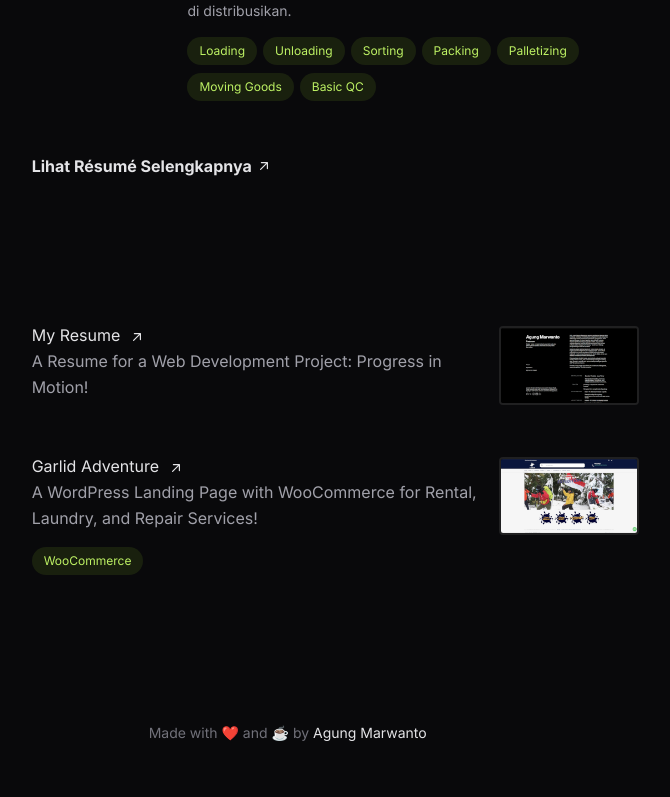
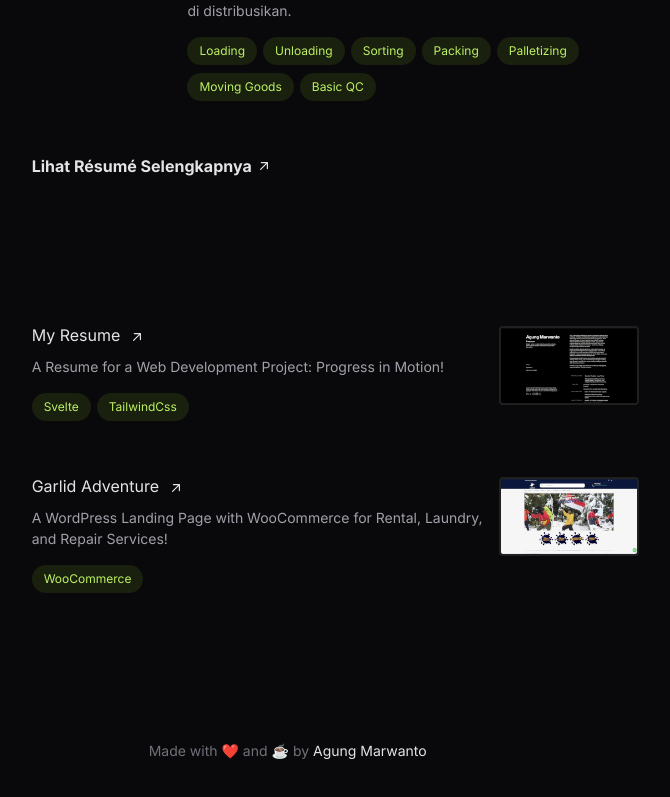
Before and after one commit to AgungPixel/agungM, a SvelteKit app: page / in a window 1280 px wide. Shown: the part 1459-2256 px from the top of the page, without its empty margins (593-1263 px from the left). Built offline with nearby package versions, Linux system fonts and the light colour scheme.

Commit message:
move project to js

```diff
--- /dev/null
+++ b/src/lib/data/projects.js
@@ -0,0 +1,18 @@
+// src/lib/data/projects.js
+
+export const projects = [
+  {
+    title: "My Resume",
+    url: "/", // Link internal
+    image: "/images/Resume-thumbnail.png", // Pastikan path image dimulai dengan slash '/'
+    description: "A Resume for a Web Development Project: Progress in Motion!",
+    technologies: ["Svelte", "TailwindCss"] // Kosongkan jika tidak ada tags
+  },
+  {
+    title: "Garlid Adventure",
+    url: "https://garlidadventure.com/",
+    image: "/images/Garlid-thumbnail.png",
+    description: "A WordPress Landing Page with WooCommerce for Rental, Laundry, and Repair Services!",
+    technologies: ["WooCommerce"]
+  }
+];
--- a/src/routes/+page.svelte
+++ b/src/routes/+page.svelte
@@ -9,6 +9,7 @@
   // Import data yang baru dibuat
   import { aboutData } from '$lib/data/about.js';
   import { experiences } from '$lib/data/experiences';
+  import { projects } from '$lib/data/projects';
   import { siteConfig } from '$lib/data/site.config'; // Kalau mau pakai link resume dari config
 
   let cleanupGlowEffect;
@@ -180,102 +181,61 @@
       <!-- Main Section -->
       <div>
         <ul class="group/list">
-          <!-- Resume Project -->
+          {#each projects as project}
             <li class="mb-12">
-            <div
-              class="group relative grid gap-4 pb-1 transition-all sm:grid-cols-8 sm:gap-8 md:gap-4 lg:hover:!opacity-100 lg:group-hover/list:opacity-50">
-              <!-- Hover Effect Project -->
-              <div
-                class="absolute -inset-x-4 -inset-y-4 z-0 hidden rounded-md transition motion-reduce:transition-none lg:-inset-x-6 lg:block lg:group-hover:bg-zinc-800/50 lg:group-hover:shadow-[inset_0_1px_0_0_rgba(148,163,184,0,1)] lg:group-hover:drop-shadow-lg">
-              </div>
-              <!-- Picture Project -->
+              <div class="group relative grid gap-4 pb-1 transition-all sm:grid-cols-8 sm:gap-8 md:gap-4 lg:hover:!opacity-100 lg:group-hover/list:opacity-50">
+                <div class="absolute -inset-x-4 -inset-y-4 z-0 hidden rounded-md transition motion-reduce:transition-none lg:-inset-x-6 lg:block lg:group-hover:bg-zinc-800/50 lg:group-hover:shadow-[inset_0_1px_0_0_rgba(148,163,184,0,1)] lg:group-hover:drop-shadow-lg"></div>
+
                 <img
                   class="aspect-video object-cover rounded border-2 border-zinc-200/10 transition group-hover:border-zinc-200/30 sm:order-1 sm:col-span-2 sm:translate-y-1"
-                src="images/Resume-thumbnail.png" alt="Resume Agung Marwanto" loading="lazy" width="200" height="48"
+                  src={project.image}
+                  alt={project.title}
+                  loading="lazy"
+                  width="200"
+                  height="48"
                       decoding="async">
-              <!-- Desc&Title Project -->
+
                 <div class="z-10 sm:col-span-6">
                   <h3>
                     <a class="inline-flex items-baseline font-medium leading-tight text-zinc-200 hover:text-lime-300 focus-visible:text-lime-300 group/link text-base"
-                    href="/">
-                    <span
-                      class="absolute -inset-x-4 -inset-y-2.5 hidden rounded md:-inset-x-6 md:-inset-y-4 lg:block"></span>
-                    <span>My Resume
+                      href={project.url} target={project.url.startsWith('http') ? '_blank' : '_self'}>
+                      <span class="absolute -inset-x-4 -inset-y-2.5 hidden rounded md:-inset-x-6 md:-inset-y-4 lg:block"></span>
+
+                      <span>
+                        {project.title}
                         <span class="relative inline-block h-4 w-4 overflow-hidden ml-1 align-text-bottom">
-                        <svg xmlns="http://www.w3.org/2000/svg" viewBox="0 0 20 20" fill="currentColor"
-                          class="absolute inset-0 h-4 w-4 transition-transform duration-300 ease-in-out group-hover/link:-translate-y-full group-hover/link:translate-x-full">
-                          <path fill-rule="evenodd"
-                            d="M5.22 14.78a.75.75 0 001.06 0l7.22-7.22v5.69a.75.75 0 001.5 0v-7.5a.75.75 0 00-.75-.75h-7.5a.75.75 0 000 1.5h5.69l-7.22 7.22a.75.75 0 000 1.06z"
-                            clip-rule="evenodd"></path>
+                          <svg xmlns="http://www.w3.org/2000/svg" viewBox="0 0 20 20" fill="currentColor" class="absolute inset-0 h-4 w-4 transition-transform duration-300 ease-in-out group-hover/link:-translate-y-full group-hover/link:translate-x-full">
+                            <path fill-rule="evenodd" d="M5.22 14.78a.75.75 0 001.06 0l7.22-7.22v5.69a.75.75 0 001.5 0v-7.5a.75.75 0 00-.75-.75h-7.5a.75.75 0 000 1.5h5.69l-7.22 7.22a.75.75 0 000 1.06z" clip-rule="evenodd"></path>
                           </svg>
-                        <svg xmlns="http://www.w3.org/2000/svg" viewBox="0 0 20 20" fill="currentColor"
-                          class="absolute inset-0 h-4 w-4 -translate-x-full translate-y-full transition-transform duration-300 ease-in-out group-hover/link:translate-x-0 group-hover/link:translate-y-0">
-                          <path fill-rule="evenodd"
-                            d="M5.22 14.78a.75.75 0 001.06 0l7.22-7.22v5.69a.75.75 0 001.5 0v-7.5a.75.75 0 00-.75-.75h-7.5a.75.75 0 000 1.5h5.69l-7.22 7.22a.75.75 0 000 1.06z"
-                            clip-rule="evenodd"></path>
+                          <svg xmlns="http://www.w3.org/2000/svg" viewBox="0 0 20 20" fill="currentColor" class="absolute inset-0 h-4 w-4 -translate-x-full translate-y-full transition-transform duration-300 ease-in-out group-hover/link:translate-x-0 group-hover/link:translate-y-0">
+                            <path fill-rule="evenodd" d="M5.22 14.78a.75.75 0 001.06 0l7.22-7.22v5.69a.75.75 0 001.5 0v-7.5a.75.75 0 00-.75-.75h-7.5a.75.75 0 000 1.5h5.69l-7.22 7.22a.75.75 0 000 1.06z" clip-rule="evenodd"></path>
                           </svg>
                         </span>
                       </span>
+
                     </a>
                   </h3>
-                <p>
-                  A Resume for a Web Development Project: Progress in Motion!
+
+                  <p class="mt-2 text-sm leading-normal text-zinc-400">
+                    {project.description}
                   </p>
+
+                  {#if project.technologies && project.technologies.length > 0}
+                    <ul class="mt-2 flex flex-wrap" aria-label="Technologies used:">
+                      {#each project.technologies as tech}
+                        <li class="mr-1.5 mt-2">
+                          <div class="flex items-center rounded-full bg-lime-400/10 px-3 py-1 text-xs font-medium leading-5 text-lime-300 ">
+                            {tech}
+                          </div>
+                        </li>
+                      {/each}
+                    </ul>
+                  {/if}
+
                 </div>
               </div>
             </li>
-          <!-- Garlid Project -->
-          <li class="mb-12">
-            <div
-              class="group relative grid gap-4 pb-1 transition-all sm:grid-cols-8 sm:gap-8 md:gap-4 lg:hover:!opacity-100 lg:group-hover/list:opacity-50">
-              <!-- Hover Effect Project -->
-              <div
-                class="absolute -inset-x-4 -inset-y-4 z-0 hidden rounded-md transition motion-reduce:transition-none lg:-inset-x-6 lg:block lg:group-hover:bg-zinc-800/50 lg:group-hover:shadow-[inset_0_1px_0_0_rgba(148,163,184,0,1)] lg:group-hover:drop-shadow-lg">
-              </div>
-              <!-- Picture Project -->
-              <img
-                class="aspect-video object-cover rounded border-2 border-zinc-200/10 transition group-hover:border-zinc-200/30 sm:order-1 sm:col-span-2 sm:translate-y-1"
-                src="images/Garlid-thumbnail.png" alt="Website Garlid Adventure" loading="lazy" width="200" height="48"
-                decoding="async">
-              <!-- Desc&Title Project -->
-              <div class="z-10 sm:col-span-6">
-                <h3>
-                  <a class="inline-flex items-baseline font-medium leading-tight text-zinc-200 hover:text-lime-300 focus-visible:text-lime-300 group/link text-base"
-                    href="https://garlidadventure.com/" target="_blank">
-                    <span
-                      class="absolute -inset-x-4 -inset-y-2.5 hidden rounded md:-inset-x-6 md:-inset-y-4 lg:block"></span>
-                    <span>Garlid Adventure
-                      <span class="relative inline-block h-4 w-4 overflow-hidden ml-1 align-text-bottom">
-                        <svg xmlns="http://www.w3.org/2000/svg" viewBox="0 0 20 20" fill="currentColor"
-                          class="absolute inset-0 h-4 w-4 transition-transform duration-300 ease-in-out group-hover/link:-translate-y-full group-hover/link:translate-x-full">
-                          <path fill-rule="evenodd"
-                            d="M5.22 14.78a.75.75 0 001.06 0l7.22-7.22v5.69a.75.75 0 001.5 0v-7.5a.75.75 0 00-.75-.75h-7.5a.75.75 0 000 1.5h5.69l-7.22 7.22a.75.75 0 000 1.06z"
-                            clip-rule="evenodd"></path>
-                        </svg>
-                        <svg xmlns="http://www.w3.org/2000/svg" viewBox="0 0 20 20" fill="currentColor"
-                          class="absolute inset-0 h-4 w-4 -translate-x-full translate-y-full transition-transform duration-300 ease-in-out group-hover/link:translate-x-0 group-hover/link:translate-y-0">
-                          <path fill-rule="evenodd"
-                            d="M5.22 14.78a.75.75 0 001.06 0l7.22-7.22v5.69a.75.75 0 001.5 0v-7.5a.75.75 0 00-.75-.75h-7.5a.75.75 0 000 1.5h5.69l-7.22 7.22a.75.75 0 000 1.06z"
-                            clip-rule="evenodd"></path>
-                        </svg>
-                      </span>
-                    </span>
-                  </a>
-                </h3>
-                <p>
-                  A WordPress Landing Page with WooCommerce for Rental, Laundry, and Repair Services!
-                </p>
-                <ul class="mt-2 flex flex-wrap" aria-label="Technologies used:">
-                  <li class="mr-1.5 mt-2">
-                    <div
-                      class="flex items-center rounded-full bg-lime-400/10 px-3 py-1 text-xs font-medium leading-5 text-lime-300 ">
-                      WooCommerce
-                    </div>
-                  </li>
-                </ul>
-              </div>
-            </div>
-          </li>
+          {/each}
         </ul>
       </div>
     </section>
```
Lines whose indentation alone changed are shown as unchanged.
